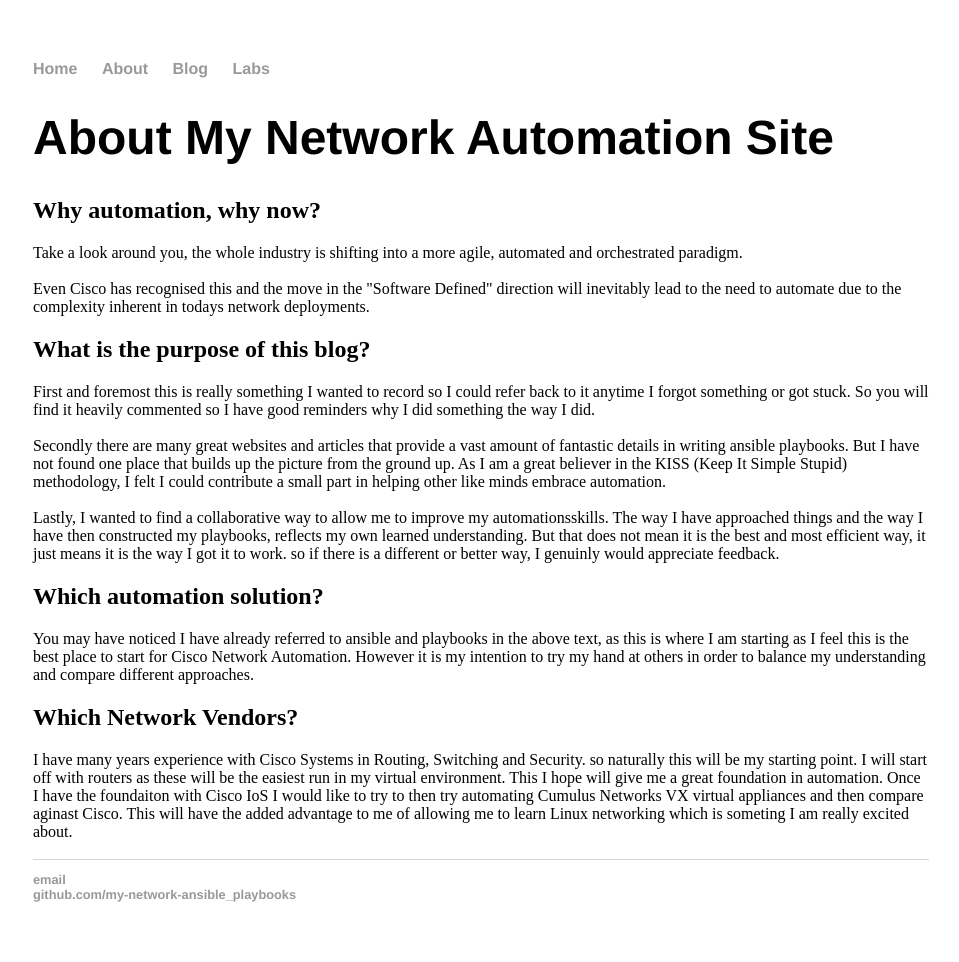
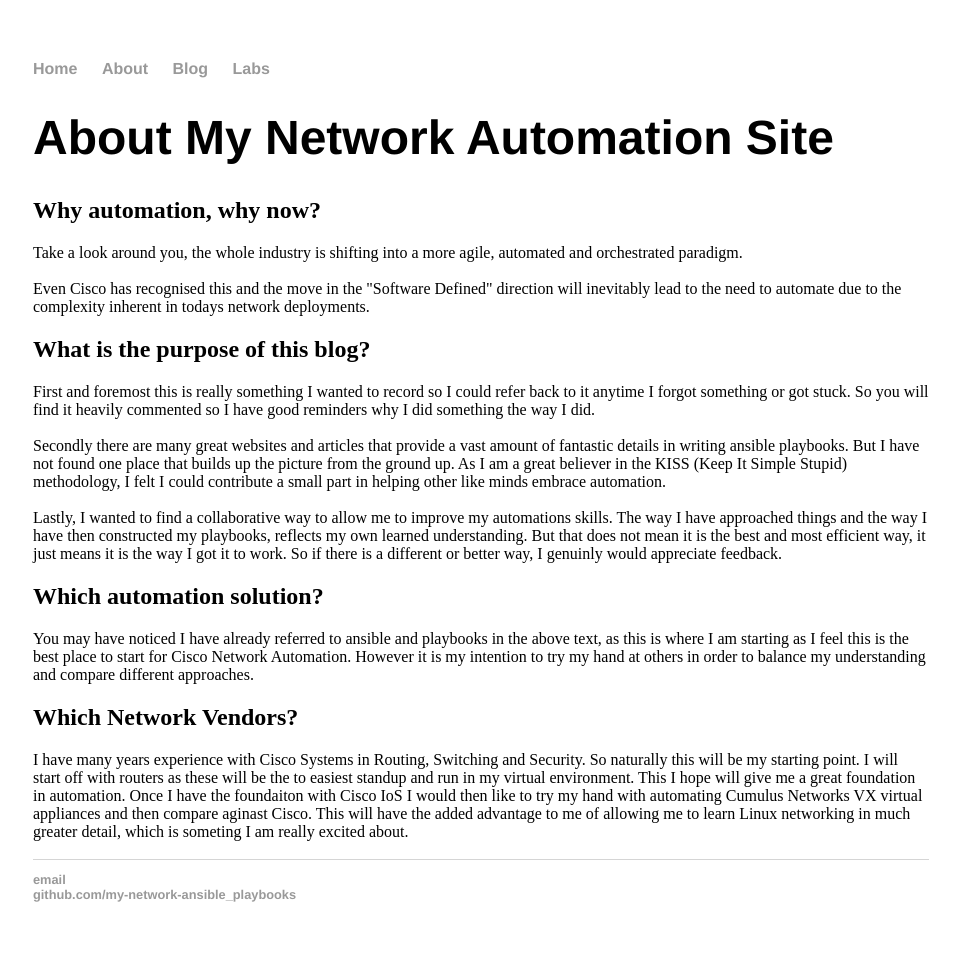
Before and after one commit to craigeowen/craigeowen.github.io, a Jekyll site: the page built from about/index.html, in a window 1280 px wide. Shown: the whole page, without its empty margins (159-1118 px from the left). Built offline with Jekyll 4.4.1, drawn with Linux system fonts in a browser that asks for light colours.

Commit message:
Update index.html

```diff
--- a/about/index.html
+++ b/about/index.html
@@ -14,10 +14,10 @@ title: About My Network Automation
 	<br/>
 	Secondly there are many great websites and articles that provide a vast amount of fantastic details in writing ansible playbooks. But I have not found one place that builds up the picture from the ground up. As I am a great believer in the KISS (Keep It Simple Stupid) methodology, I felt I could contribute a small part in helping other like minds embrace automation.<br/>
 	<br/>
-	Lastly, I wanted to find a collaborative way to allow me to improve my automationsskills. The way I have approached things and the way I have then constructed my playbooks, reflects my own learned understanding. But that does not mean it is the best and most efficient way, it just means it is the way I got it to work. so if there is a different or better way, I genuinly would appreciate feedback.<br/>
+	Lastly, I wanted to find a collaborative way to allow me to improve my automations skills. The way I have approached things and the way I have then constructed my playbooks, reflects my own learned understanding. But that does not mean it is the best and most efficient way, it just means it is the way I got it to work. So if there is a different or better way, I genuinly would appreciate feedback.<br/>
 	<h2>Which automation solution?</h2>
 	You may have noticed I have already referred to ansible and playbooks in the above text, as this is where I am starting as I feel this is the best place to start for Cisco Network Automation. However it is my intention to try my hand at others in order to balance my understanding and compare different approaches.<br/>
 	<h2>Which Network Vendors?</h2>
-	I have many years experience with Cisco Systems in Routing, Switching and Security. so naturally this will be my starting point. I will start off with routers as these will be the easiest run in my virtual environment. This I hope will give me a great foundation in automation. Once I have the foundaiton with Cisco IoS I would like to try to then try automating Cumulus Networks VX virtual appliances and then compare aginast Cisco. This will have the added advantage to me of allowing me to learn Linux networking which is someting I am really excited about.<br>
+	I have many years experience with Cisco Systems in Routing, Switching and Security. So naturally this will be my starting point. I will start off with routers as these will be the to easiest standup and run in my virtual environment. This I hope will give me a great foundation in automation. Once I have the foundaiton with Cisco IoS I would then like to try my hand with automating Cumulus Networks VX virtual appliances and then compare aginast Cisco. This will have the added advantage to me of allowing me to learn Linux networking in much greater detail, which is someting I am really excited about.<br>
 </div><!-- /.blurb -->
 <br/>
```
